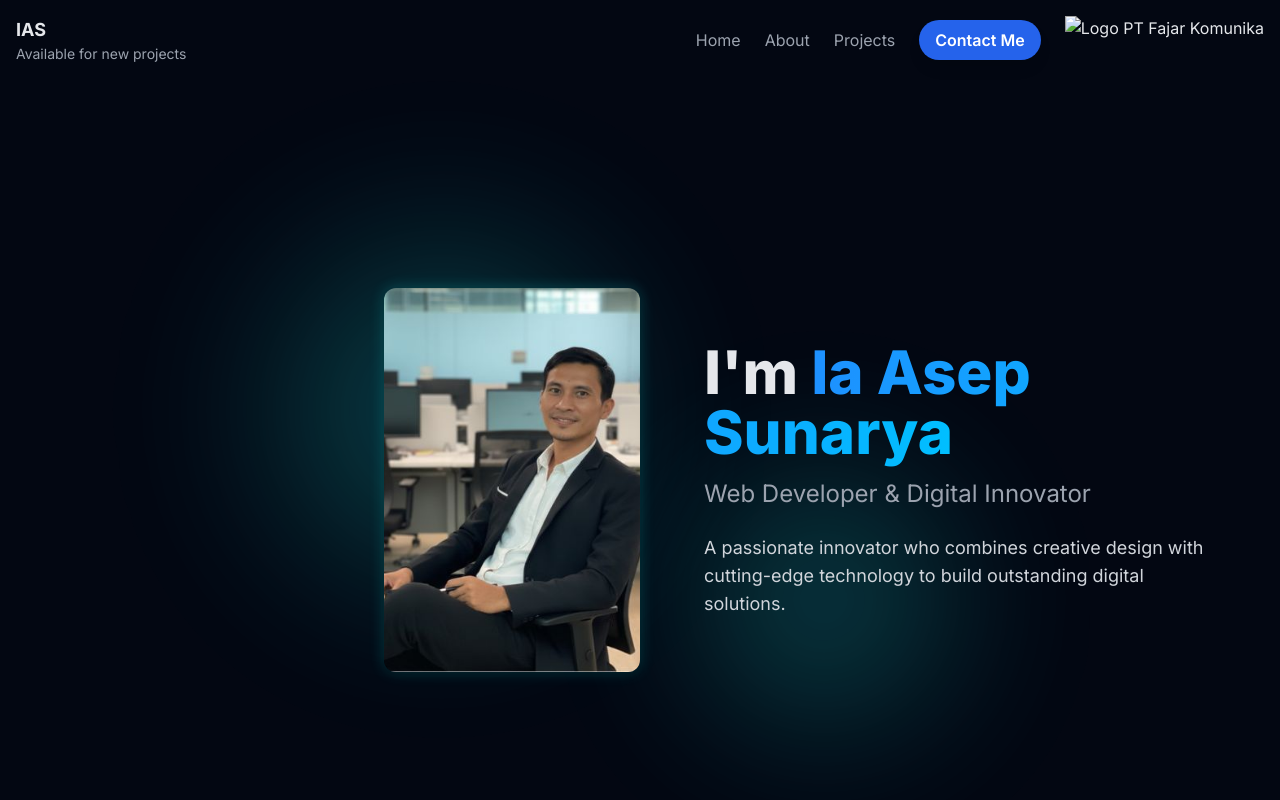
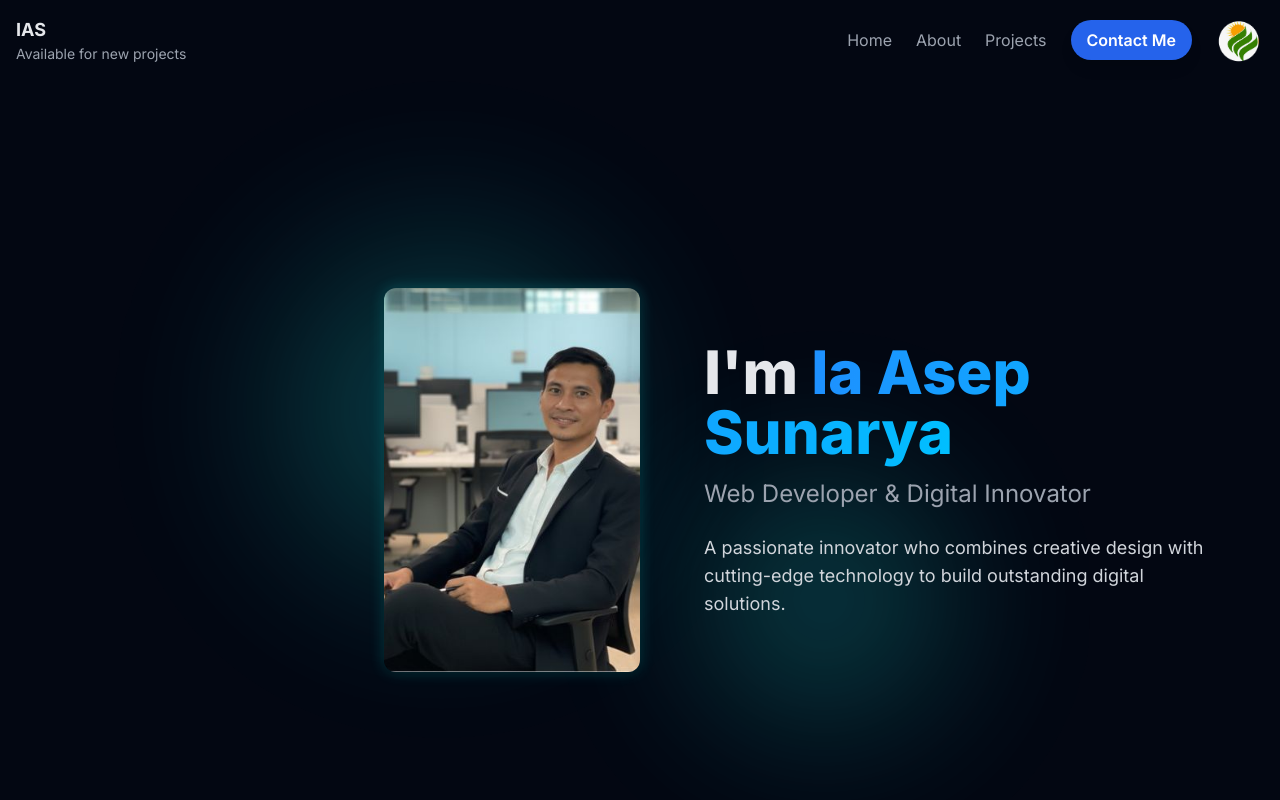
Before and after one commit to gelarsampurna12/ias-portofolio, a website: page index.html in a window 1280 px wide. Shown: the top 800 px of the page. Drawn offline with nearby package versions, Linux system fonts and the light colour scheme.

Commit message:
Update nn index.html

```diff
--- a/index.html
+++ b/index.html
@@ -270,7 +270,7 @@
                     <a href="#projects" class="text-gray-400 hover:text-white transition-colors header-link">Projects</a>
                     <a href="#contact" class="px-4 py-2 bg-blue-600 hover:bg-blue-700 text-white font-semibold rounded-full transition-transform transform hover:scale-105 shadow-lg">Contact Me</a>
                 </nav>
-                <img src="logo-fajar-komunika.png" alt="Logo PT Fajar Komunika" class="h-12">
+                <img src="Fajar Komunika Logo.png" alt="Logo PT Fajar Komunika" class="h-12">
             </div>
         </div>
     </header>
```
